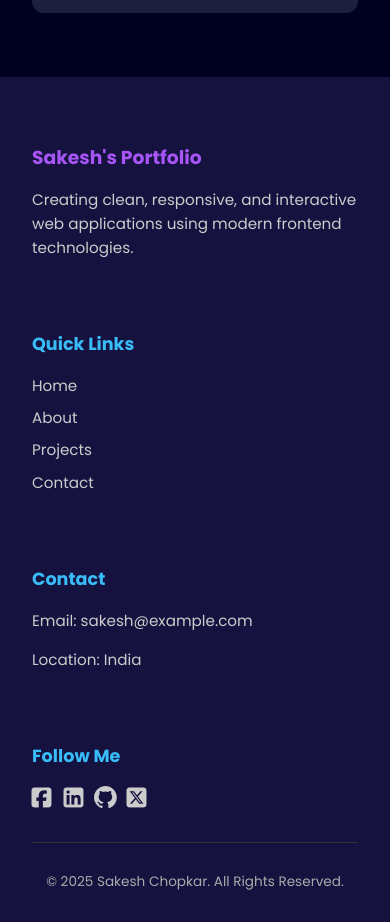
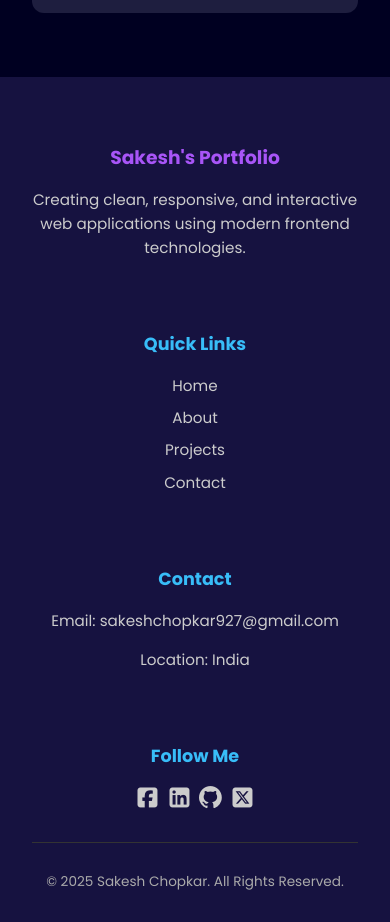
Before and after one commit to Sakesh120/Codealpha_tasks, a plain HTML site: page task-3 PortFolio/Project/projects.html in a window 390 px wide. Shown: the part 2243-3165 px from the top of the page. Drawn offline with nearby package versions, Linux system fonts and the light colour scheme.

Commit message:
finalized

```diff
--- a/task-3 PortFolio/Project/projects.css
+++ b/task-3 PortFolio/Project/projects.css
@@ -71,7 +71,7 @@ body {
   color: #fff;
   font-size: 1.4rem;
   position: absolute;
-  right: 15%;
+  right: 13%;
   cursor: pointer;
   transition: all 0.3s ease;
 }
@@ -272,4 +272,10 @@ footer {
   .nav-toggle {
     display: block;
   }
+  .footer {
+    text-align: center;
+  }
+  .footer .social-icons {
+    justify-content: center;
+  }
 }
--- a/task-3 PortFolio/Project/projects.html
+++ b/task-3 PortFolio/Project/projects.html
@@ -111,14 +111,15 @@
       </div>
       <div class="footer-third">
         <h4>Contact</h4>
-        <p>Email: <a href="mailto:sakesh@example.com">sakesh@example.com</a></p>
+        <p>Email: <a href="mailto:sakeshchopkar927@gmail.com">sakeshchopkar927@gmail.com</a></p>
         <p>Location: India</p>
       </div>
       <div class="footer-fourth">
         <h4>Follow Me</h4>
         <div class="social-icons">
           <a href="#" aria-label="Facebook"><i class="fa-brands fa-square-facebook"></i></a>
-          <a href="https://www.linkedin.com/in/sakesh-chopkar/" aria-label="LinkedIn"><i class="fa-brands fa-square-linkedin"></i></a>
+          <a href="https://www.linkedin.com/in/sakesh-chopkar/" aria-label="LinkedIn"><i
+              class="fa-brands fa-square-linkedin"></i></a>
           <a href="https://github.com/Sakesh120" aria-label="GitHub"><i class="fa-brands fa-github"></i></a>
           <a href="#" aria-label="Twitter"><i class="fa-brands fa-square-x-twitter"></i></a>
         </div>
--- a/task-3 PortFolio/about/about.css
+++ b/task-3 PortFolio/about/about.css
@@ -347,4 +347,10 @@ footer {
   .floating-img {
     max-width: 280px;
   }
+  .footer {
+    text-align: center;
+  }
+  .footer .social-icons {
+    justify-content: center;
+  }
 }
--- a/task-3 PortFolio/style.css
+++ b/task-3 PortFolio/style.css
@@ -66,6 +66,8 @@ a {
   color: #fff;
   font-size: 1.4rem;
   cursor: pointer;
+  position: absolute;
+  right: 3%;
 }
 
 /* Layout helpers */
@@ -265,10 +267,14 @@ footer {
     position: absolute;
     top: 60px;
     right: 0;
-    width: 220px;
+    width: 150px;
     background: #1e293b;
     padding: 1rem;
     border-radius: 10px;
+    flex-direction: column;
+  }
+  .nav-right ul {
+    display: flex;
     flex-direction: column;
   }
   .nav-right.active {
@@ -285,6 +291,12 @@ footer {
   #element {
     font-size: 1.05rem;
   }
+  .footer {
+    text-align: center;
+  }
+  .social-icons {
+    justify-content: center;
+  }
 }
 
 /* removed 3D tilt and button shine */
```
Also changed, not shown: task-3 PortFolio/about/about.html (+3 -5 lines), task-3 PortFolio/index.html (+3 -16 lines).
